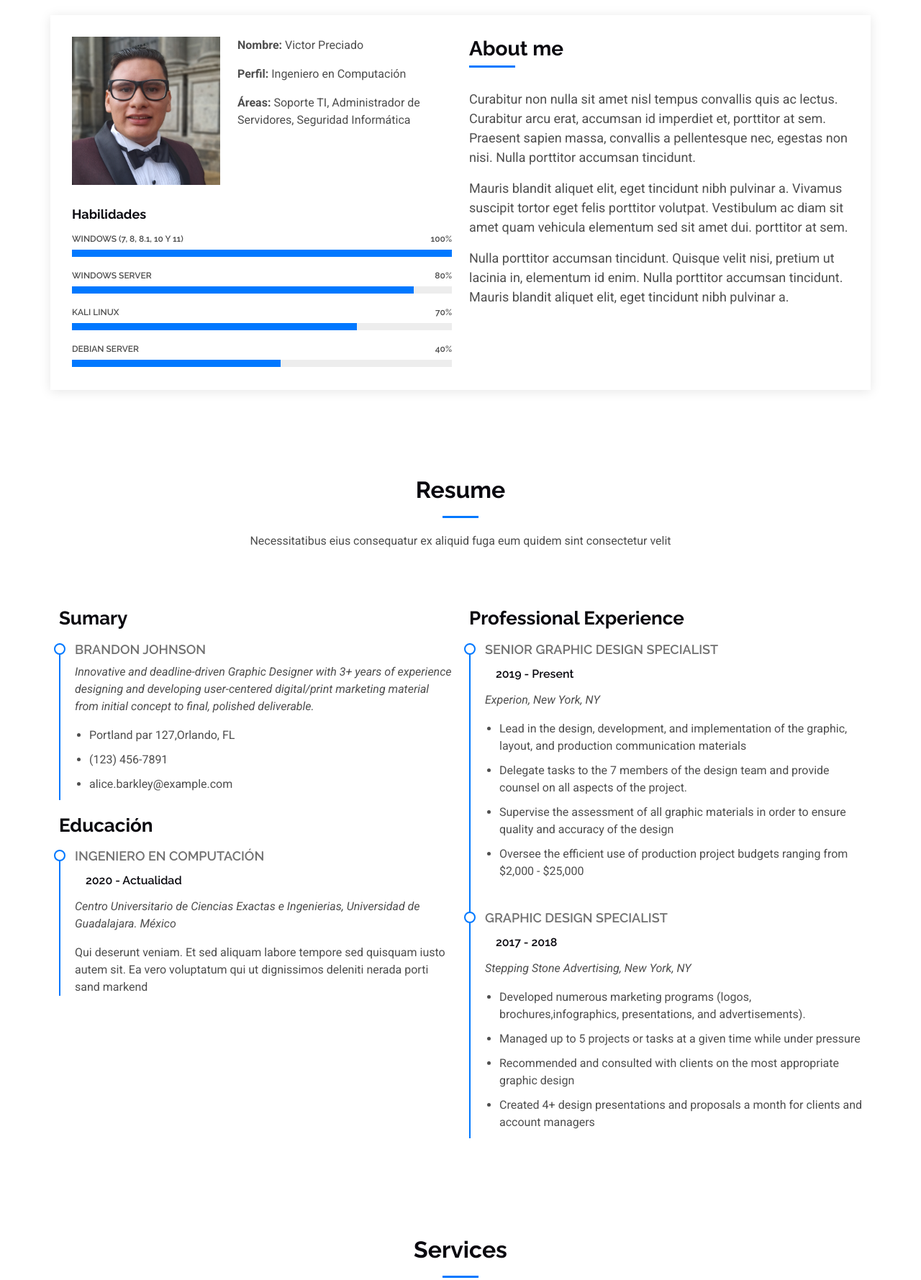
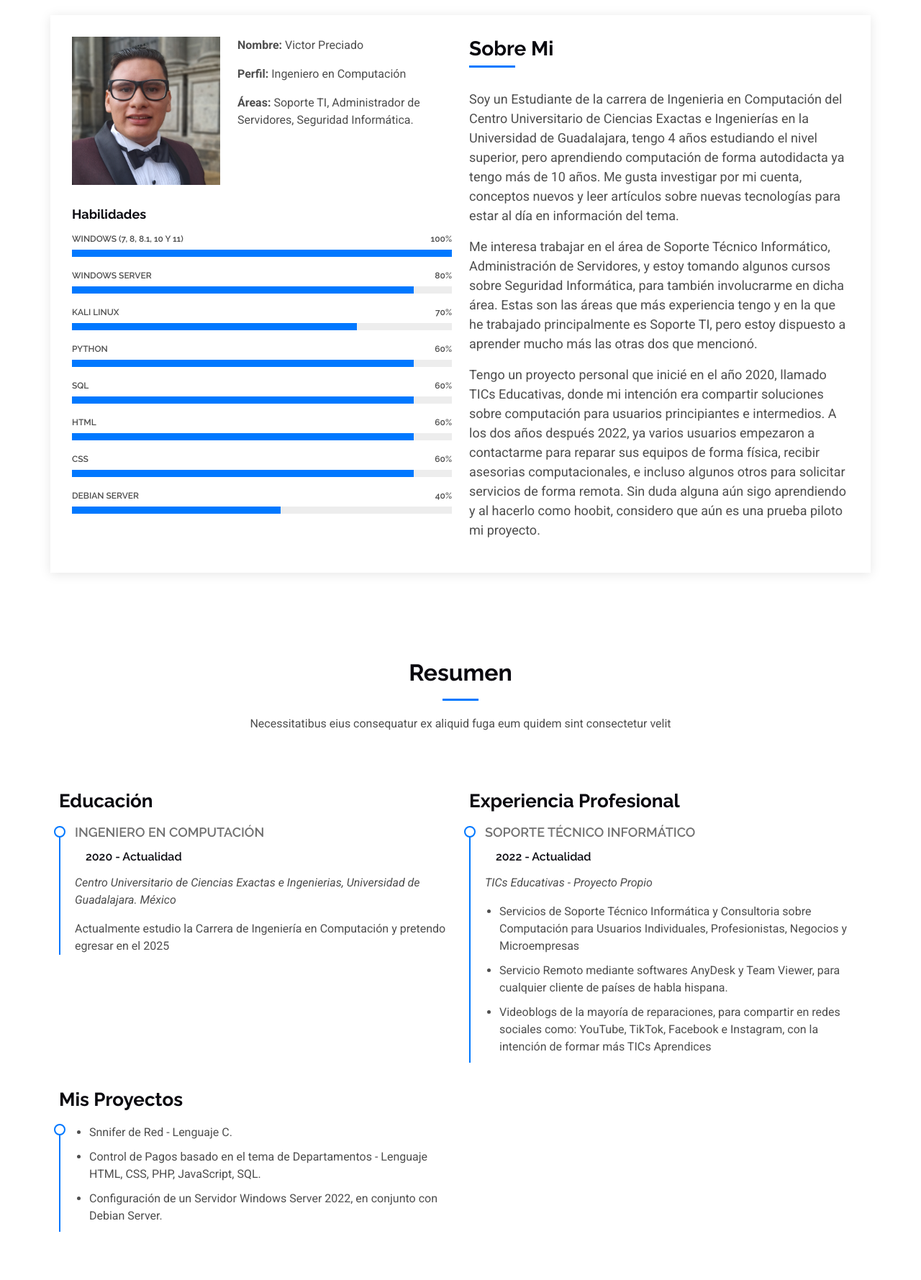
Before and after one commit to victorulipre/P1-Pag-Est, a plain HTML site: page index.html in a window 1280 px wide. Shown: the part 840-2619 px from the top of the page at 72% size. Drawn offline with Linux system fonts and the light colour scheme.

Commit message:
Edición mi Resumen

```diff
--- a/index.html
+++ b/index.html
@@ -53,23 +53,6 @@
           <li><a href="#about">Sobre Mi</a></li>
           <li><a href="#services">Servicios</a></li>
           <li><a href="#portfolio">Portafolio</a></li>
-          <li class="dropdown"><a href="#"><span>Dropdown</span> <i class="bi bi-chevron-down toggle-dropdown"></i></a>
-            <ul>
-              <li><a href="#">Dropdown 1</a></li>
-              <li class="dropdown"><a href="#"><span>Deep Dropdown</span> <i class="bi bi-chevron-down toggle-dropdown"></i></a>
-                <ul>
-                  <li><a href="#">Deep Dropdown 1</a></li>
-                  <li><a href="#">Deep Dropdown 2</a></li>
-                  <li><a href="#">Deep Dropdown 3</a></li>
-                  <li><a href="#">Deep Dropdown 4</a></li>
-                  <li><a href="#">Deep Dropdown 5</a></li>
-                </ul>
-              </li>
-              <li><a href="#">Dropdown 2</a></li>
-              <li><a href="#">Dropdown 3</a></li>
-              <li><a href="#">Dropdown 4</a></li>
-            </ul>
-          </li>
           <li><a href="#contact">Contact</a></li>
         </ul>
         <i class="mobile-nav-toggle d-xl-none bi bi-list"></i>
@@ -87,10 +70,10 @@
 
       <div class="container d-flex flex-column align-items-center justify-content-center text-center" data-aos="fade-up" data-aos-delay="100">
         <h2>Victor Preciado</h2>
-        <p><span class="typed" data-typed-items="Ingeniero en Computación, Soporte TI, Administrador de Servidores, Photographer"></span></p>
+        <p><span class="typed" data-typed-items="Ingeniero en Computación, Soporte TI, Administrador de Servidores, Programador"></span></p>
       </div>
 
-    </section><!-- /Hero Section -->
+    </section>
 
     <!-- About Section -->
     <section id="about" class="about section">
@@ -107,14 +90,12 @@
               <div class="col-lg-7 about-info">
                 <p><strong>Nombre: </strong> <span>Victor Preciado</span></p>
                 <p><strong>Perfil: </strong> <span>Ingeniero en Computación</span></p>
-                <p><strong>Áreas: </strong> <span>Soporte TI, Administrador de Servidores, Seguridad Informática</span></p>
+                <p><strong>Áreas: </strong> <span>Soporte TI, Administrador de Servidores, Seguridad Informática.</span></p>
               </div>
             </div>
 
             <div class="skills-content skills-animation">
-
               <h5>Habilidades</h5>
-
               <div class="progress">
                 <span class="skill"><span>Windows (7, 8, 8.1, 10 y 11)</span> <i class="val">100%</i></span>
                 <div class="progress-bar-wrap">
@@ -137,6 +118,34 @@
               </div><!-- End Skills Item -->
 
               <div class="progress">
+                <span class="skill"><span>Python</span> <i class="val">60%</i></span>
+                <div class="progress-bar-wrap">
+                  <div class="progress-bar" role="progressbar" aria-valuenow="90" aria-valuemin="0" aria-valuemax="100"></div>
+                </div>
+              </div><!-- End Skills Item -->
+
+              <div class="progress">
+                <span class="skill"><span>SQL</span> <i class="val">60%</i></span>
+                <div class="progress-bar-wrap">
+                  <div class="progress-bar" role="progressbar" aria-valuenow="90" aria-valuemin="0" aria-valuemax="100"></div>
+                </div>
+              </div><!-- End Skills Item -->
+
+              <div class="progress">
+                <span class="skill"><span>HTML</span> <i class="val">60%</i></span>
+                <div class="progress-bar-wrap">
+                  <div class="progress-bar" role="progressbar" aria-valuenow="90" aria-valuemin="0" aria-valuemax="100"></div>
+                </div>
+              </div><!-- End Skills Item -->
+
+              <div class="progress">
+                <span class="skill"><span>CSS</span> <i class="val">60%</i></span>
+                <div class="progress-bar-wrap">
+                  <div class="progress-bar" role="progressbar" aria-valuenow="90" aria-valuemin="0" aria-valuemax="100"></div>
+                </div>
+              </div><!-- End Skills Item -->
+
+              <div class="progress">
                 <span class="skill"><span>Debian Server</span> <i class="val">40%</i></span>
                 <div class="progress-bar-wrap">
                   <div class="progress-bar" role="progressbar" aria-valuenow="55" aria-valuemin="0" aria-valuemax="100"></div>
@@ -148,22 +157,24 @@
 
           <div class="col-md-6">
             <div class="about-me">
-              <h4>About me</h4>
+              <h4>Sobre Mi</h4>
               <p>
-                Curabitur non nulla sit amet nisl tempus convallis quis ac lectus. Curabitur arcu erat, accumsan id
-                imperdiet et, porttitor
-                at sem. Praesent sapien massa, convallis a pellentesque nec, egestas non nisi. Nulla
-                porttitor accumsan tincidunt.
+
               </p>
               <p>
-                Mauris blandit aliquet elit, eget tincidunt nibh pulvinar a. Vivamus suscipit tortor eget felis
-                porttitor volutpat. Vestibulum
-                ac diam sit amet quam vehicula elementum sed sit amet dui. porttitor at sem.
+                Soy un Estudiante de la carrera de Ingenieria en Computación del Centro Universitario de Ciencias Exactas e Ingenierías en la Universidad de Guadalajara,
+                tengo 4 años estudiando el nivel superior, pero aprendiendo computación de forma autodidacta ya tengo más de 10 años.
+                Me gusta investigar por mi cuenta, conceptos nuevos y leer artículos sobre nuevas tecnologías para estar al día en información del tema.
               </p>
               <p>
-                Nulla porttitor accumsan tincidunt. Quisque velit nisi, pretium ut lacinia in, elementum id enim.
-                Nulla porttitor accumsan
-                tincidunt. Mauris blandit aliquet elit, eget tincidunt nibh pulvinar a.
+                Me interesa trabajar en el área de Soporte Técnico Informático, Administración de Servidores, y estoy tomando algunos cursos sobre Seguridad Informática,
+                para también involucrarme en dicha área. Estas son las áreas que más experiencia tengo y en la que he trabajado principalmente es Soporte TI, pero estoy dispuesto
+                a aprender mucho más las otras dos que mencionó.
+              </p>
+              <p>
+                Tengo un proyecto personal que inicié en el año 2020, llamado TICs Educativas, donde mi intención era compartir soluciones sobre computación para usuarios principiantes e
+                intermedios. A los dos años después 2022, ya varios usuarios empezaron a contactarme para reparar sus equipos de forma física, recibir asesorias computacionales, e incluso algunos otros
+                para solicitar servicios de forma remota. Sin duda alguna aún sigo aprendiendo y al hacerlo como hoobit, considero que aún es una prueba piloto mi proyecto.
               </p>
             </div>
           </div>
@@ -178,7 +189,7 @@
 
       <!-- Section Title -->
       <div class="container section-title" data-aos="fade-up">
-        <h2>Resume</h2>
+        <h2>Resumen</h2>
         <p>Necessitatibus eius consequatur ex aliquid fuga eum quidem sint consectetur velit</p>
       </div><!-- End Section Title -->
 
@@ -187,53 +198,39 @@
         <div class="row">
 
           <div class="col-lg-6" data-aos="fade-up" data-aos-delay="100">
-            <h3 class="resume-title">Sumary</h3>
-
-            <div class="resume-item pb-0">
-              <h4>Brandon Johnson</h4>
-              <p><em>Innovative and deadline-driven Graphic Designer with 3+ years of experience designing and developing user-centered digital/print marketing material from initial concept to final, polished deliverable.</em></p>
-              <ul>
-                <li>Portland par 127,Orlando, FL</li>
-                <li>(123) 456-7891</li>
-                <li>alice.barkley@example.com</li>
-              </ul>
-            </div><!-- Edn Resume Item -->
 
             <h3 class="resume-title">Educación</h3>
             <div class="resume-item">
               <h4>Ingeniero en Computación</h4>
               <h5>2020 - Actualidad</h5>
               <p><em>Centro Universitario de Ciencias Exactas e Ingenierias, Universidad de Guadalajara. México</em></p>
-              <p>Qui deserunt veniam. Et sed aliquam labore tempore sed quisquam iusto autem sit. Ea vero voluptatum qui ut dignissimos deleniti nerada porti sand markend</p>
+              <p>Actualmente estudio la Carrera de Ingeniería en Computación y pretendo egresar en el 2025</p>
             </div><!-- Edn Resume Item -->
           </div>
 
           <div class="col-lg-6" data-aos="fade-up" data-aos-delay="200">
-            <h3 class="resume-title">Professional Experience</h3>
+            <h3 class="resume-title">Experiencia Profesional</h3>
             <div class="resume-item">
-              <h4>Senior graphic design specialist</h4>
-              <h5>2019 - Present</h5>
-              <p><em>Experion, New York, NY </em></p>
+              <h4>Soporte Técnico Informático</h4>
+              <h5>2022 - Actualidad</h5>
+              <p><em>TICs Educativas - Proyecto Propio </em></p>
               <ul>
-                <li>Lead in the design, development, and implementation of the graphic, layout, and production communication materials</li>
-                <li>Delegate tasks to the 7 members of the design team and provide counsel on all aspects of the project. </li>
-                <li>Supervise the assessment of all graphic materials in order to ensure quality and accuracy of the design</li>
-                <li>Oversee the efficient use of production project budgets ranging from $2,000 - $25,000</li>
+                <li>Servicios de Soporte Técnico Informática y Consultoria sobre Computación para Usuarios Individuales, Profesionistas, Negocios y Microempresas</li>
+                <li>Servicio Remoto mediante softwares AnyDesk y Team Viewer, para cualquier cliente de países de habla hispana.</li>
+                <li>Videoblogs de la mayoría de reparaciones, para compartir en redes sociales como: YouTube, TikTok, Facebook e Instagram, con la intención de formar más TICs Aprendices</li>
               </ul>
             </div><!-- Edn Resume Item -->
+          </div>
 
+          <div class="col-lg-6" data-aos="fade-up" data-aos-delay="200">
+            <h3 class="resume-title">Mis Proyectos</h3>
             <div class="resume-item">
-              <h4>Graphic design specialist</h4>
-              <h5>2017 - 2018</h5>
-              <p><em>Stepping Stone Advertising, New York, NY</em></p>
               <ul>
-                <li>Developed numerous marketing programs (logos, brochures,infographics, presentations, and advertisements).</li>
-                <li>Managed up to 5 projects or tasks at a given time while under pressure</li>
-                <li>Recommended and consulted with clients on the most appropriate graphic design</li>
-                <li>Created 4+ design presentations and proposals a month for clients and account managers</li>
+                <li>Snnifer de Red - Lenguaje C.</li>
+                <li>Control de Pagos basado en el tema de Departamentos - Lenguaje HTML, CSS, PHP, JavaScript, SQL.</li>
+                <li>Configuración de un Servidor Windows Server 2022, en conjunto con Debian Server.</li>
               </ul>
             </div><!-- Edn Resume Item -->
-
           </div>
 
         </div>
@@ -346,35 +343,19 @@
         <div class="row gy-4">
 
           <div class="col-lg-3 col-md-6">
-            <div class="stats-item text-center w-100 h-100">
-              <span data-purecounter-start="0" data-purecounter-end="232" data-purecounter-duration="0" class="purecounter">232</span>
-              <p>Clients</p>
+            <div class="stats-item text-center w-200 h-200">
+              <span data-purecounter-start="0" data-purecounter-end="50" data-purecounter-duration="0" class="purecounter">50</span>
+              <p>Clientes</p>
             </div>
           </div><!-- End Stats Item -->
 
           <div class="col-lg-3 col-md-6">
-            <div class="stats-item text-center w-100 h-100">
-              <span data-purecounter-start="0" data-purecounter-end="521" data-purecounter-duration="0" class="purecounter">521</span>
-              <p>Projects</p>
+            <div class="stats-item text-center w-300 h-300">
+              <span data-purecounter-start="0" data-purecounter-end="100" data-purecounter-duration="0" class="purecounter">100</span>
+              <p>Horas de Soporte</p>
             </div>
           </div><!-- End Stats Item -->
-
-          <div class="col-lg-3 col-md-6">
-            <div class="stats-item text-center w-100 h-100">
-              <span data-purecounter-start="0" data-purecounter-end="1453" data-purecounter-duration="0" class="purecounter">1453</span>
-              <p>Hours Of Support</p>
-            </div>
-          </div><!-- End Stats Item -->
-
-          <div class="col-lg-3 col-md-6">
-            <div class="stats-item text-center w-100 h-100">
-              <span data-purecounter-start="0" data-purecounter-end="32" data-purecounter-duration="0" class="purecounter">32</span>
-              <p>Awards</p>
-            </div>
-          </div><!-- End Stats Item -->
-
         </div>
-
       </div>
 
     </section><!-- /Stats Section -->
```
